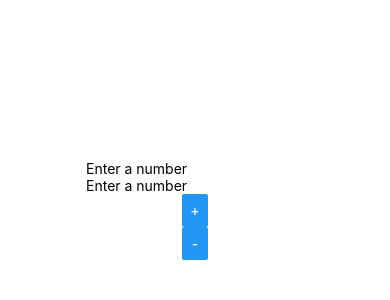
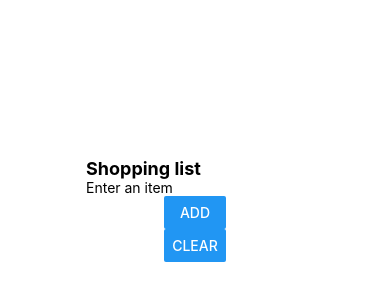
Before and after one commit to hennasalmi02/Expo-projekti, a React Native app: screen / in a window 390 px wide. Shown: the part 212-512 px from the top of the page. Built offline with nearby package versions, Linux system fonts and the light colour scheme.

Commit message:
Ostoslista suoritettu

```diff
--- a/App.js
+++ b/App.js
@@ -2,50 +2,33 @@ import React, { useState } from 'react';
 import { StyleSheet, Text, View, TextInput, Button, FlatList } from 'react-native';
 
 export default function App() {
-  const [number1, setNumber1] = useState("");
-  const [number2, setNumber2] = useState("");
 
-  const [calc, setCalc] = useState("");
-  const [calcs, setCalcs] = useState([]);
+  const [item, setItem] = useState("");
+  const [items, setItems] = useState([]);
 
-  const [result, setResult] = useState("");
-
-  const handleSum = () => {
-    const calculation = `${number1} - ${number2} = ${parseFloat(number1) - parseFloat(number2)}`;
-    setResult("Result: " + (parseFloat(number1) - parseFloat(number2)));
-    setCalcs([...calcs, { key: calculation }]);
-
-    setCalc("");
+  const handlePress = () => {
+    setItems([...items, { key: item }]);
+    setItem("");
   }
 
-  const handleDifference = () => {
-    const calculation = `${number1} + ${number2} = ${parseFloat(number1) + parseFloat(number2)}`;
-    setResult("Result: " + (parseFloat(number1) + parseFloat(number2)));
-    setCalcs([...calcs, { key: calculation }]);
-
-    setCalc("");
+  const handleClear = () => {
+    setItems([]);
   }
 
   return (
     <View style={styles.container}>
       <View>
-        <Text style={{ fontSize: 18, fontWeight: 'bold'}}>{result}</Text>
+        <Text style={{ fontSize: 18, fontWeight: 'bold'}}>Shopping list</Text>
         <TextInput
-        placeholder='Enter a number'
-        keyboardType="numeric"
-        onChangeText={number1 => setNumber1(number1)}
-        value={number1}/>
-        <TextInput
-        placeholder='Enter a number'
-        keyboardType="numeric"
-        onChangeText={number2 => setNumber2(number2)}
-        value={number2}/>
+          placeholder='Enter an item'
+          onChangeText={text => setItem(text)}
+          value={item}/>
       </View>
       <View>
-        <Button onPress={handleSum} title="+" />
-        <Button onPress={handleDifference} title="-" />
+        <Button onPress={handlePress} title="Add" />
+        <Button onPress={handleClear} title="Clear" />
         <FlatList
-          data={calcs}
+          data={items}
           renderItem={({item}) => <Text>{item.key}</Text>}
         />
       </View>
```
